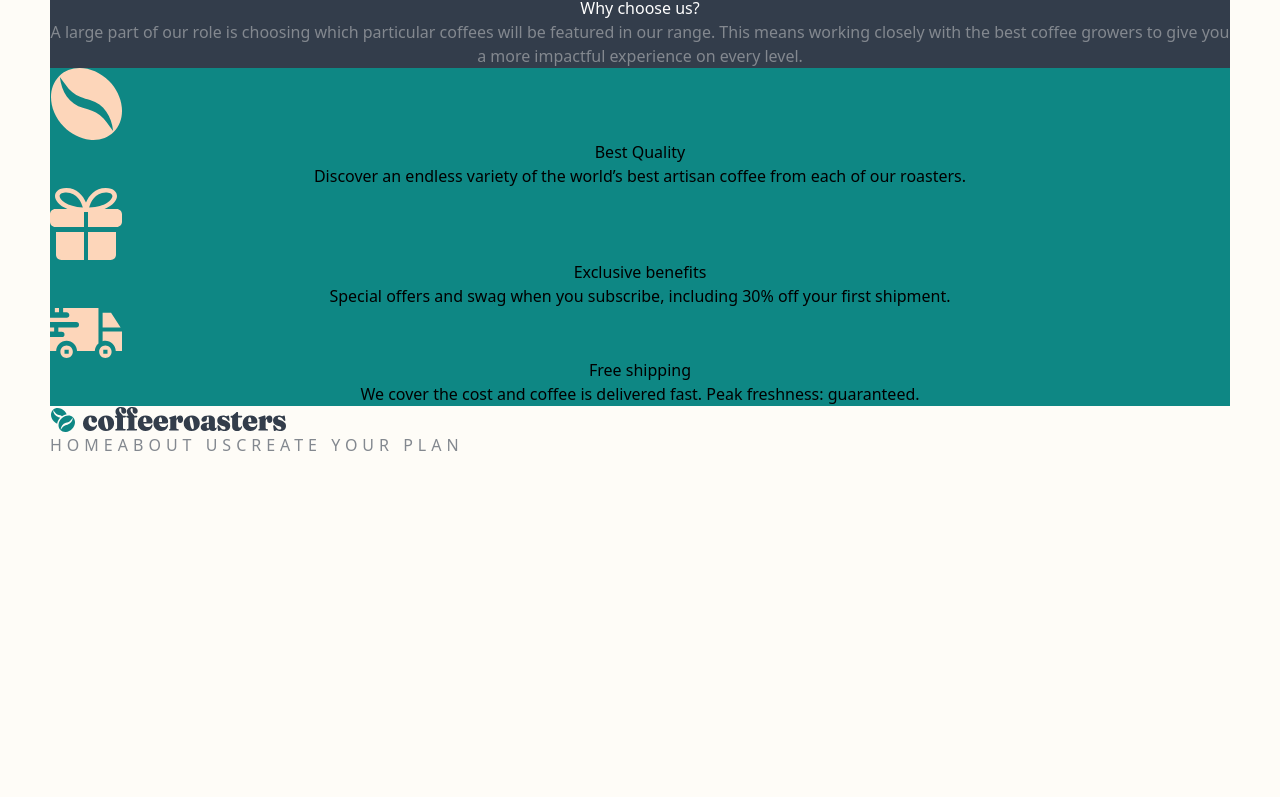
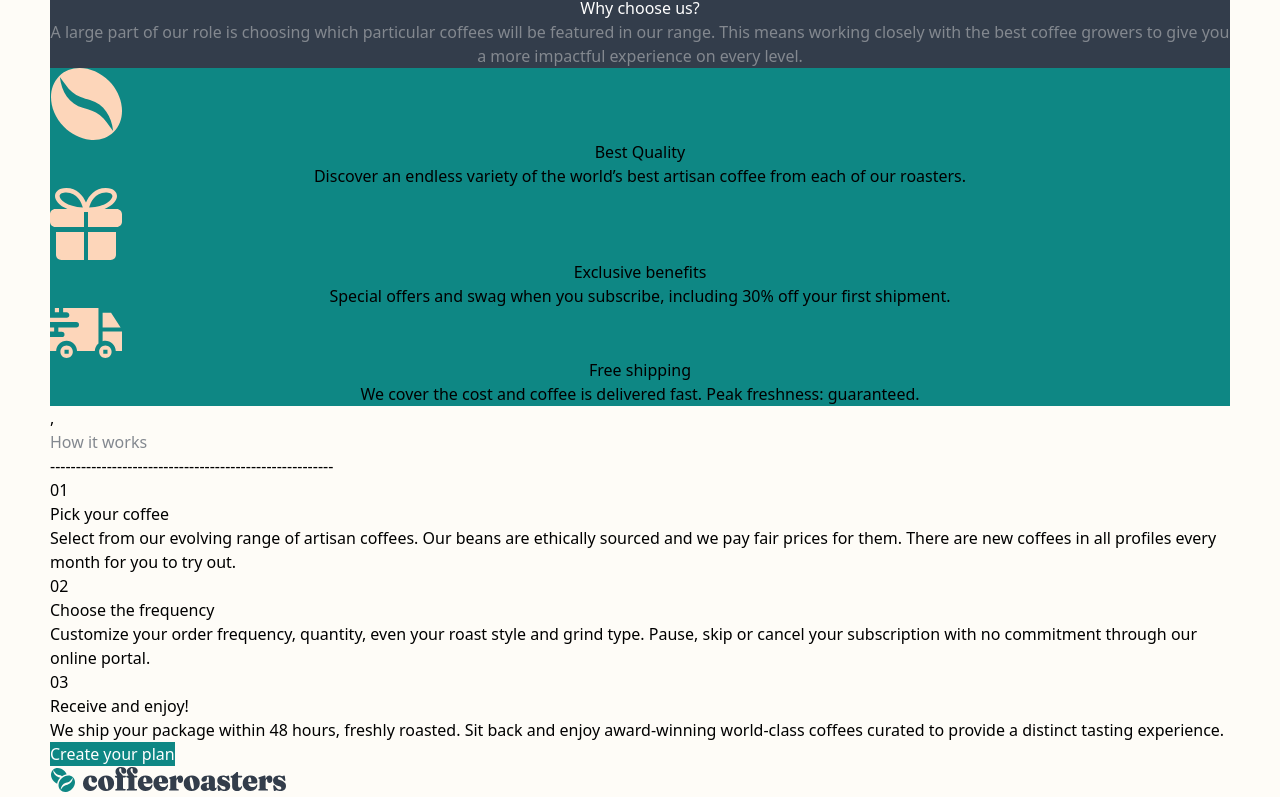
Before and after one commit to J-R77-stack/Coffee-roasters-react-app, a React (Vite) app: page / in a window 1280 px wide. Shown: the part 1991-2788 px from the top of the page. Before the commit the page ends 2576 px from the top, so only its background shows below. Built offline with nearby package versions, Linux system fonts and the light colour scheme.

Commit message:
create how it works section

```diff
--- a/src/features/home/Hero.jsx
+++ b/src/features/home/Hero.jsx
@@ -9,7 +9,7 @@ function Hero() {
         your door, at your schedule.
       </span>
       <br />
-      <button className="text-white">Create your plan</button>
+      <button className="bg-dark-cyan text-white">Create your plan</button>
     </div>
   );
 }
--- a/src/features/home/Home.jsx
+++ b/src/features/home/Home.jsx
@@ -1,4 +1,5 @@
 import Hero from "./Hero";
+import HowItWorks from "./HowItWorks";
 import OurCollection from "./OurCollection";
 import WhyChooseUs from "./WhyChooseUs";
 
@@ -7,7 +8,8 @@ function Home() {
     <div>
       <Hero />,
       <OurCollection />,
-      <WhyChooseUs />
+      <WhyChooseUs />,
+      <HowItWorks />
     </div>
   );
 }
--- /dev/null
+++ b/src/features/home/HowItWorks.jsx
@@ -0,0 +1,38 @@
+function HowItWorks() {
+  return (
+    <div>
+      <h2 className="text-grey-grey">How it works</h2>
+      -------------------------------------------------------
+      <div>
+        <h1>01</h1>
+        <h2>Pick your coffee</h2>
+        <p>
+          Select from our evolving range of artisan coffees. Our beans are
+          ethically sourced and we pay fair prices for them. There are new
+          coffees in all profiles every month for you to try out.
+        </p>
+      </div>
+      <div>
+        <h1>02</h1>
+        <h2> Choose the frequency</h2>
+        <p>
+          Customize your order frequency, quantity, even your roast style and
+          grind type. Pause, skip or cancel your subscription with no commitment
+          through our online portal.
+        </p>
+      </div>
+      <div>
+        <h1>03</h1>
+        <h2>Receive and enjoy!</h2>
+        <p>
+          We ship your package within 48 hours, freshly roasted. Sit back and
+          enjoy award-winning world-class coffees curated to provide a distinct
+          tasting experience.
+        </p>
+      </div>
+      <button className="bg-dark-cyan text-white">Create your plan</button>
+    </div>
+  );
+}
+
+export default HowItWorks;
```
